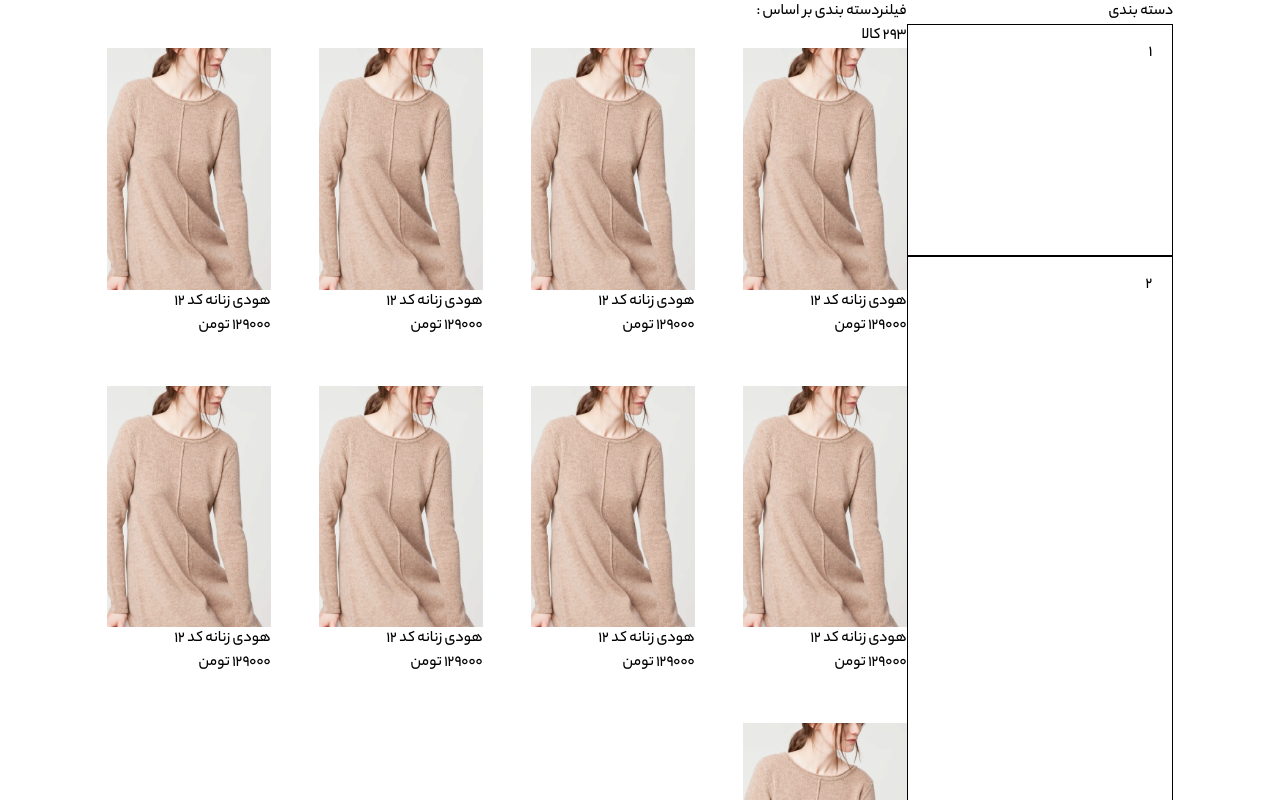
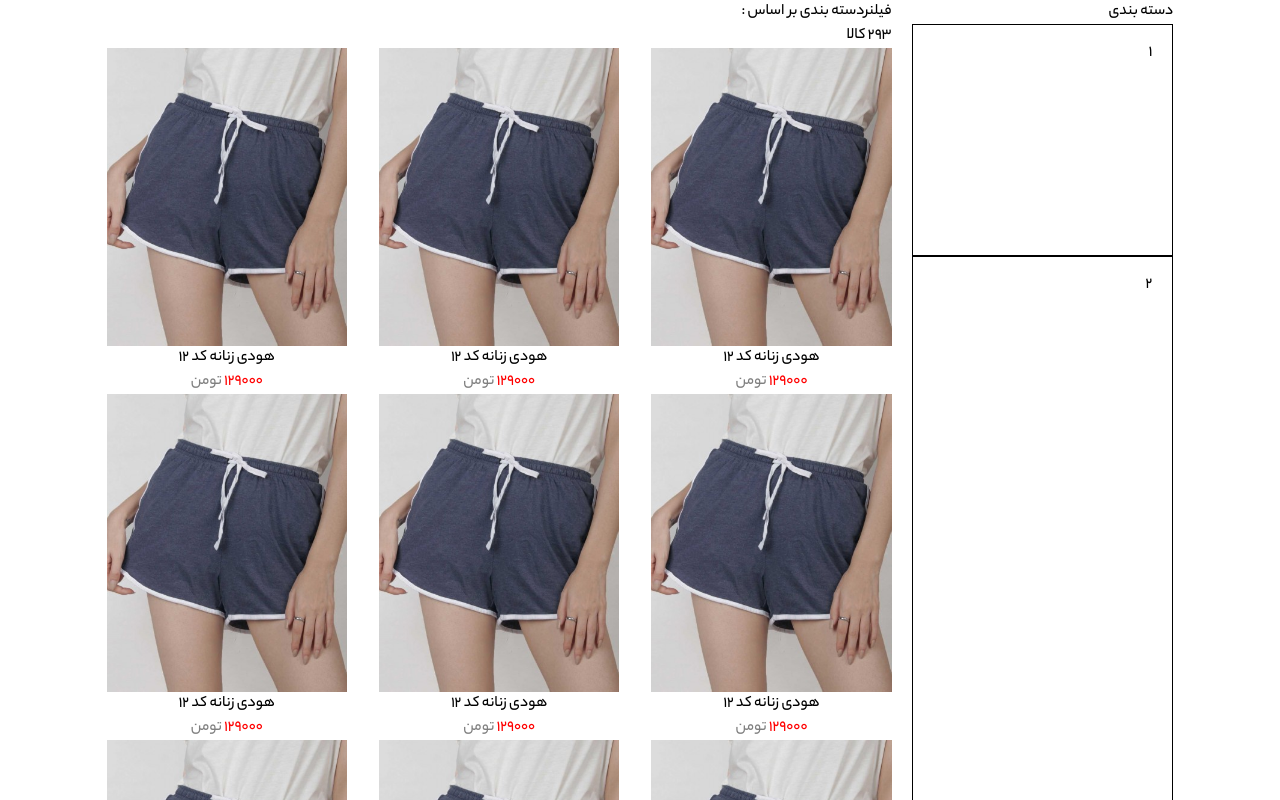
Before and after one commit to Saeed-Paris/eCommerce-Vue-template, a Vue app: page /Products in a window 1280 px wide. Shown: the top 800 px of the page. Built offline with nearby package versions, Linux system fonts and the light colour scheme; what tw-elements would draw is missing.

Commit message:
🔖Edit product category page 🔖

```diff
--- a/src/components/ProductCategories/ProductCard.vue
+++ b/src/components/ProductCategories/ProductCard.vue
@@ -1,18 +1,37 @@
 <script setup lang="ts">
 import type { ProductItem } from "@/types/index";
+import SkeletonCard from "./skeletonCard.vue";
 const props = defineProps<{
   product: ProductItem;
 }>();
 </script>
 
 <template>
-  <routerLink to="">
-    <img :src="product.imageURL" alt="" />
-    <div>
-      <div>{{ product.name }}</div>
-      <div>{{ product.price }} تومن</div>
+  <!-- <SkeletonCard /> -->
+  <div class="card w-fit justify-self-center">
+    <img :src="product.imageURL" class="image" alt="" />
+    <div class="content">
+      <h4>{{ product.name }}</h4>
+      <div class="description">
+        <span>{{ product.price }}</span> تومن
+      </div>
     </div>
-  </routerLink>
+  </div>
 </template>
 
-<style scoped></style>
+<style scoped>
+.image {
+}
+.card {
+}
+.description {
+  text-align: center;
+  color: gray;
+}
+.content h4 {
+  text-align: center;
+}
+.description span {
+  color: red;
+}
+</style>
--- a/src/views/ProductCategories.vue
+++ b/src/views/ProductCategories.vue
@@ -60,47 +60,47 @@ let nestedList: NestedList[] = [
 let productList: ProductItem[] = [
   {
     name: "هودی زنانه کد ۱۲",
-    imageURL: "/src/assets/images/ProductB.png",
+    imageURL: "/src/assets/images/mock-product.jpg",
     price: 129000,
   },
   {
     name: "هودی زنانه کد ۱۲",
-    imageURL: "/src/assets/images/ProductB.png",
+    imageURL: "/src/assets/images/mock-product.jpg",
     price: 129000,
   },
   {
     name: "هودی زنانه کد ۱۲",
-    imageURL: "/src/assets/images/ProductB.png",
+    imageURL: "/src/assets/images/mock-product.jpg",
     price: 129000,
   },
   {
     name: "هودی زنانه کد ۱۲",
-    imageURL: "/src/assets/images/ProductB.png",
+    imageURL: "/src/assets/images/mock-product.jpg",
     price: 129000,
   },
   {
     name: "هودی زنانه کد ۱۲",
-    imageURL: "/src/assets/images/ProductB.png",
+    imageURL: "/src/assets/images/mock-product.jpg",
     price: 129000,
   },
   {
     name: "هودی زنانه کد ۱۲",
-    imageURL: "/src/assets/images/ProductB.png",
+    imageURL: "/src/assets/images/mock-product.jpg",
     price: 129000,
   },
   {
     name: "هودی زنانه کد ۱۲",
-    imageURL: "/src/assets/images/ProductB.png",
+    imageURL: "/src/assets/images/mock-product.jpg",
     price: 129000,
   },
   {
     name: "هودی زنانه کد ۱۲",
-    imageURL: "/src/assets/images/ProductB.png",
+    imageURL: "/src/assets/images/mock-product.jpg",
     price: 129000,
   },
   {
     name: "هودی زنانه کد ۱۲",
-    imageURL: "/src/assets/images/ProductB.png",
+    imageURL: "/src/assets/images/mock-product.jpg",
     price: 129000,
   },
 ];
@@ -108,8 +108,8 @@ let deepLen = ref(0);
 </script>
 
 <template>
-  <section class="flex">
-    <div class="max-w-sm w-3/12">
+  <section class="grid w-17/20vwvw gap-x-5 lg:grid-cols-product-category">
+    <div class="max-w-sm hidden lg:block">
       <div>دسته بندی</div>
       <div>
         <div class="accordion" :id="`accordion${deepLen}`">
@@ -122,7 +122,7 @@ let deepLen = ref(0);
         </div>
       </div>
     </div>
-    <div class="w-9/12">
+    <div class="w-full">
       <div>
         <div>
           <span>فیلنر</span>
@@ -130,10 +130,14 @@ let deepLen = ref(0);
         </div>
         <div>۲۹۳ کالا</div>
       </div>
-      <div class="grid grid-cols-4 gap-12">
-        <div class="" v-for="(product, i) in productList" :key="i">
-          <ProductCard :product="product" />
-        </div>
+      <div
+        class="grid tab:grid-cols-3 mx-auto grid-cols-2 gap-x-4 md:gap-x-8 desktop:max-w-85vw tab:max-w-lg lg:max-w-xlg md:max-w-md"
+      >
+        <ProductCard
+          v-for="(product, i) in productList"
+          :key="i"
+          :product="product"
+        />
       </div>
     </div>
   </section>
```
